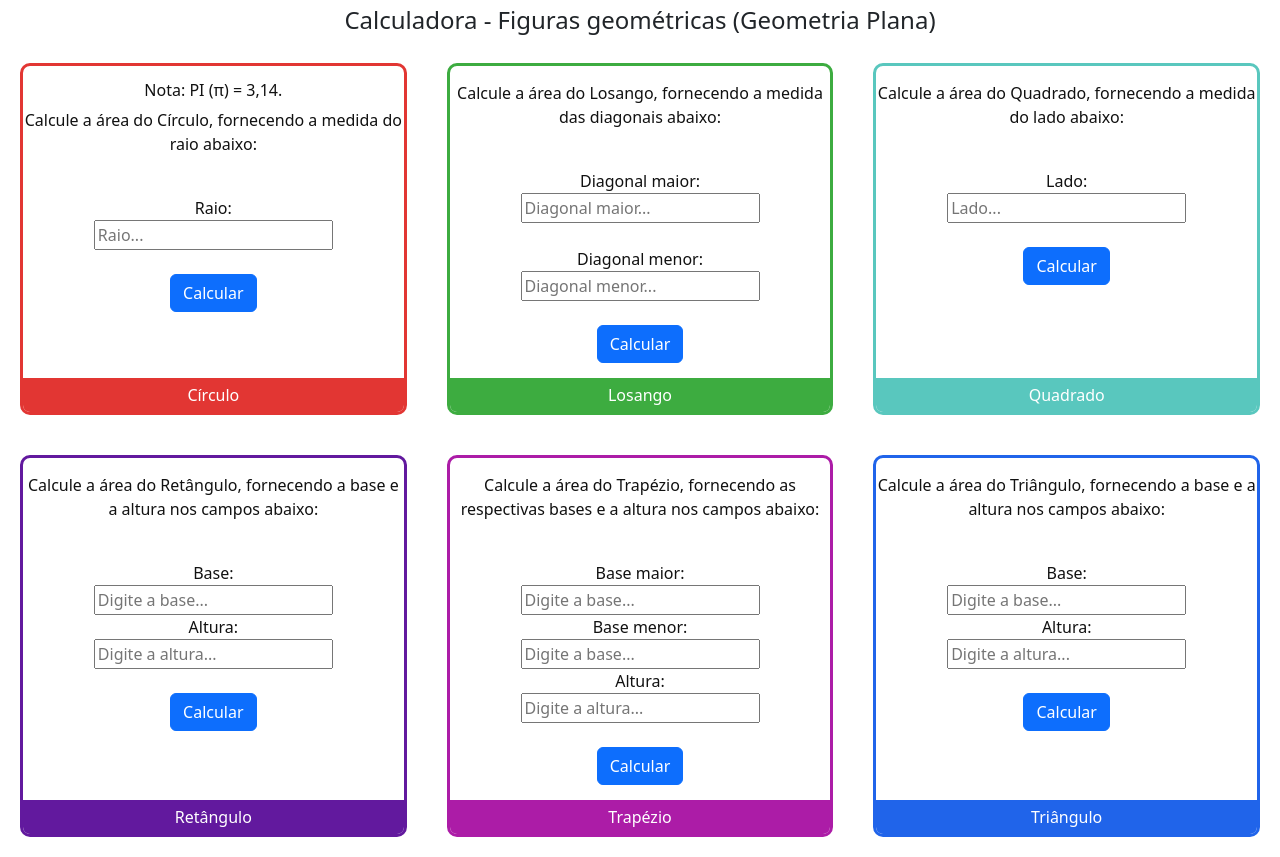
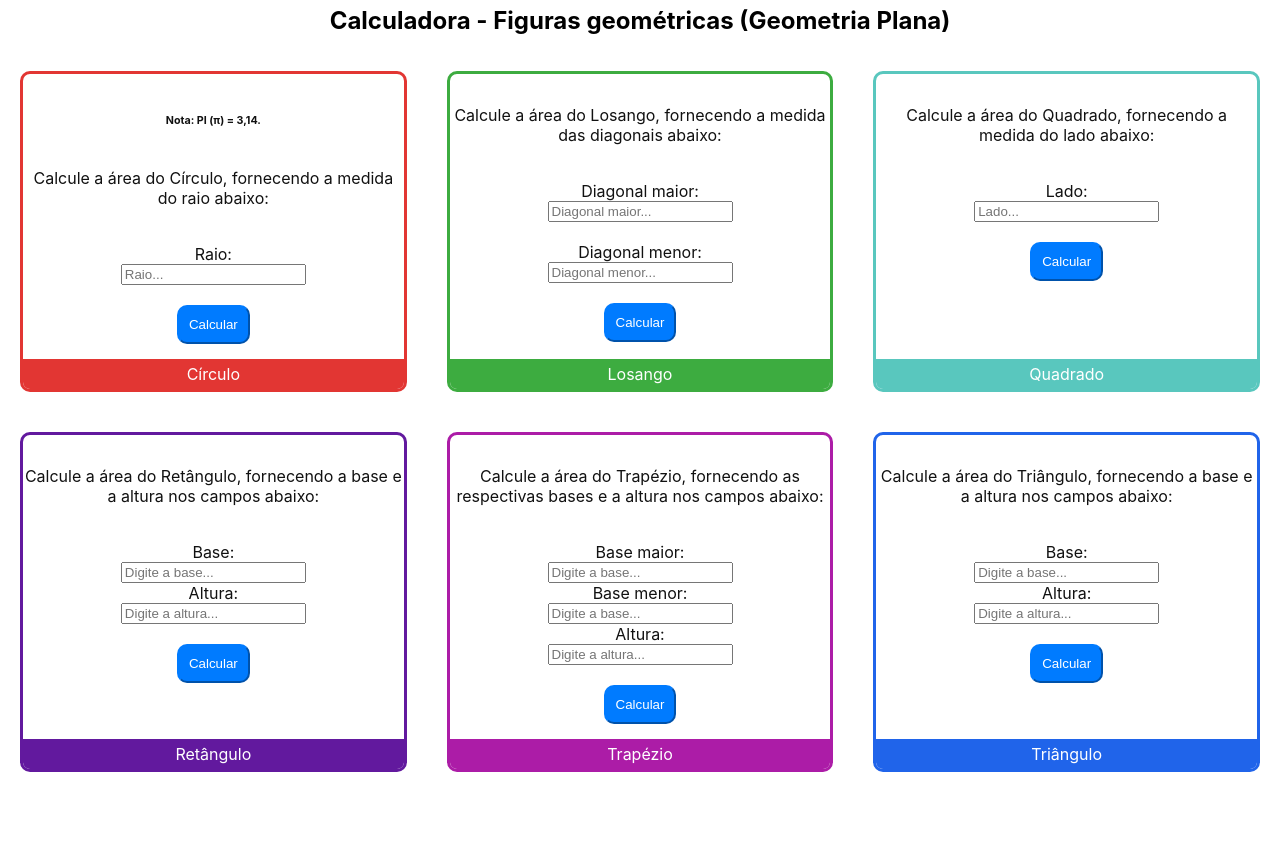
Before and after one commit to Lucbm99/FigurasGeometricas-Calculadora, a React (Create React App) app: page / in a window 1280 px wide. After the commit the page ends 800 px from the top, so only its background shows below. Built offline with nearby package versions, Linux system fonts and the light colour scheme.

Commit message:
Fix - Ajuste CSS

```diff
--- a/package.json
+++ b/package.json
@@ -7,6 +7,7 @@
     "@testing-library/react": "^11.1.0",
     "@testing-library/user-event": "^12.1.10",
     "react": "^17.0.2",
+    "react-bootstrap": "^1.6.0",
     "react-dom": "^17.0.2",
     "react-scripts": "4.0.3",
     "web-vitals": "^1.0.1"
--- a/src/App.css
+++ b/src/App.css
@@ -14,3 +14,11 @@
   display: flex;
   flex-wrap: wrap;
 }
+button {
+    color: #fff;
+    background-color: #007bff;
+    border-color: #007bff;
+    padding: 10px;
+    border-radius: 10px;
+    cursor: pointer;
+}
--- a/src/components/circle/index.js
+++ b/src/components/circle/index.js
@@ -1,7 +1,6 @@
 import React, {useState} from 'react'
 import Card from '../layout/Card.jsx';
 import { Button } from 'react-bootstrap';
-import 'bootstrap/dist/css/bootstrap.min.css';
 
 export default function Circle () {
     const [rayCircle, setRayCirle] = useState('');
--- a/src/components/triangle/index.js
+++ b/src/components/triangle/index.js
@@ -29,7 +29,7 @@ export default function Triangle () {
               <label htmlFor="heightTriangle">Altura: </label>
               <input type="number" placeholder="Digite a altura..." value={heightTriangle} onChange={(e)=>setHeightTriangle(e.target.value)}></input><br/>
 
-            <Button variant="primary" onClick={calcAreaTriangle}>Calcular</Button>
+            <Button type="primary" onClick={calcAreaTriangle}>Calcular</Button>
         </Card>
     )
 }
```
Also changed, not shown: 1 other file (tests, documents, lock files or other folders).
